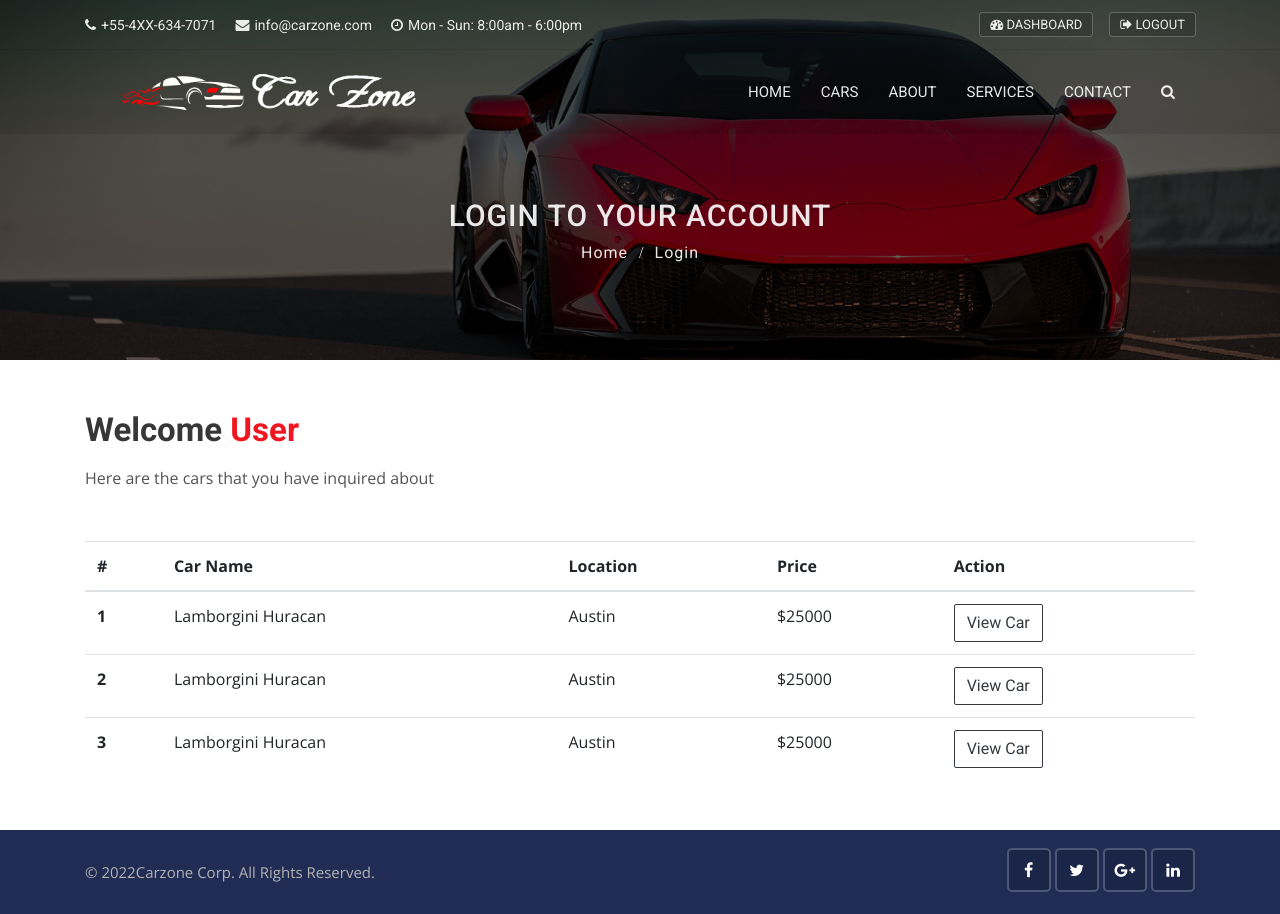
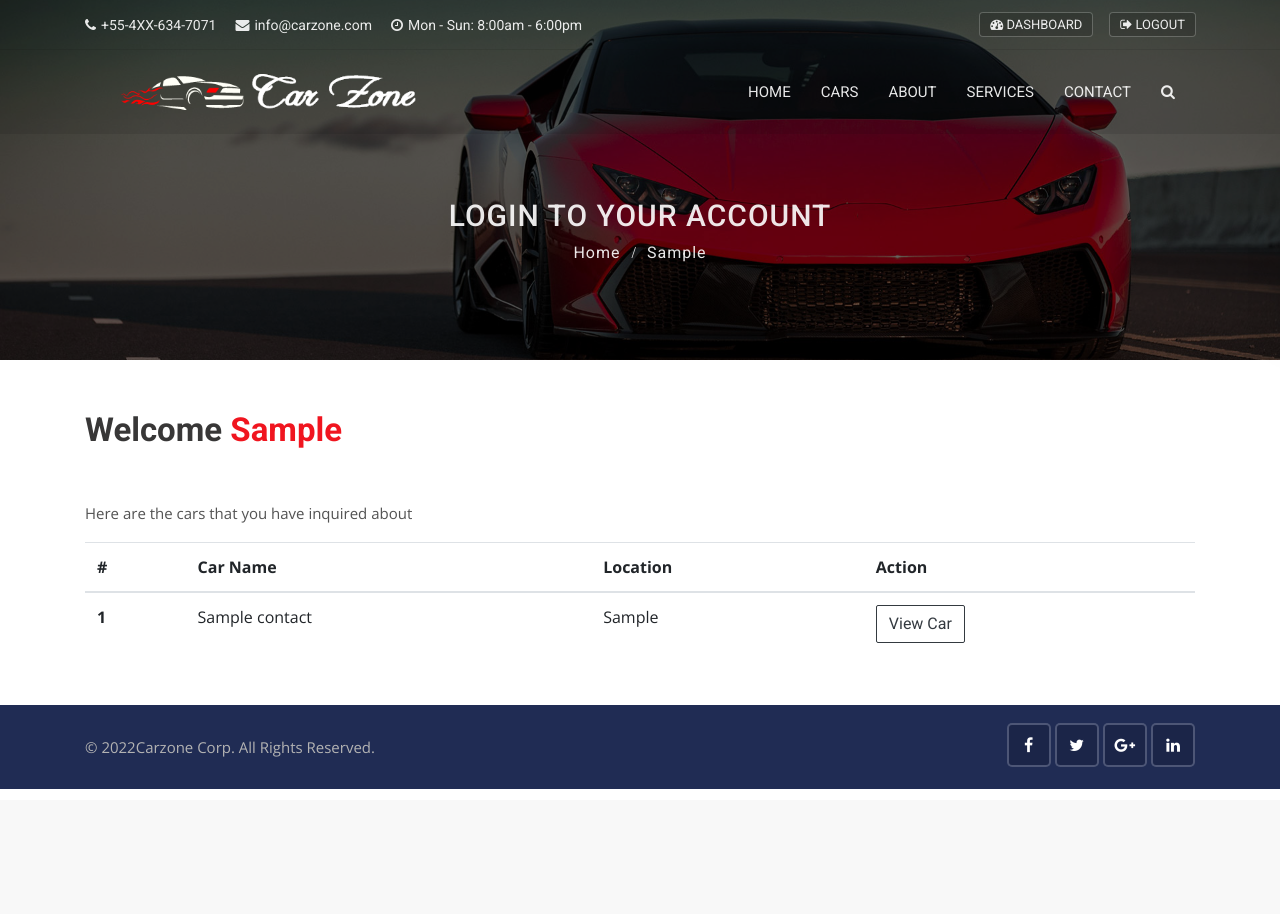
Before and after one commit to SaiSatwikMadddula/carzone-gitproject, a Django app: page /accounts/dashboard in a window 1280 px wide. After the commit the page ends 800 px from the top, so only its background shows below. Run offline with Django 3.2, Linux system fonts and the light colour scheme; the first user in the database is signed in; tables that the repository leaves empty hold one stand-in row (Sample ...); some libraries are stand-ins or nearby versions.

Commit message:
Added dynamic dashboard

```diff
--- a/accounts/views.py
+++ b/accounts/views.py
@@ -1,7 +1,8 @@
 from django.shortcuts import render, redirect
 from django.contrib import messages, auth
 from django.contrib.auth.models import User
-
+from contacts.models import Contact
+from django.contrib.auth.decorators import login_required
 # Create your views here.
 def login(request):
     if request.method == "POST":
@@ -48,12 +49,17 @@ def register(request):
         return render(request,'accounts/register.html')
 
 
+@login_required(login_url= 'login')
+def dashboard(request):
+    user_inquiry = Contact.objects.order_by('-create_date').filter(user_id=request.user.id)
+    data = {
+        'inquiries': user_inquiry,
+    }
+    return render(request,'accounts/dashboard.html', data)
+
+
 def logout(request):
     if request.method == "POST":
         auth.logout(request)
         return redirect('home')
     return redirect('home')
-
-
-def dashboard(request):
-    return render(request,'accounts/dashboard.html')
--- a/templates/accounts/dashboard.html
+++ b/templates/accounts/dashboard.html
@@ -13,7 +13,7 @@
             <h1>Login To Your Account</h1>
             <ul class="breadcrumbs">
                 <li><a href="{% url 'home' %}">Home</a></li>
-                <li class="active">Login</li>
+                <li class="active">{{user.first_name}}</li>
             </ul>
         </div>
     </div>
@@ -26,43 +26,33 @@
 <div class="container mt-50 mb-50">
   {% include 'includes/messages.html' %}
 	<div class="main-title" style="text-align:left !important;">
-            <h1>Welcome <span>User</span></h1>
+            <h1>Welcome <span> {{user.first_name}} </span></h1>
+        </div>
+        {% if inquiries %}
           <p>Here are the cars that you have inquired about</p>
-        </div>
             <table class="table table-hover">
           	  <thead>
           		<tr>
           		  <th scope="col">#</th>
           		  <th scope="col">Car Name</th>
           		  <th scope="col">Location</th>
-		  <th scope="col">Price</th>
           		  <th scope="col">Action</th>
           		</tr>
           	  </thead>
           	  <tbody>
+              {% for inquiry in inquiries %}
             		<tr>
             		  <th scope="row">1</th>
-		  <td>Lamborgini Huracan</td>
-		  <td>Austin</td>
-		  <td>$25000</td>
-		  <td><a href="#" class="btn btn-outline-dark">View Car</a></td>
+            		  <td>{{inquiry.car_title}}</td>
+            		  <td>{{inquiry.city}}</td>
+            		  <td><a href="{% url 'car_detail' inquiry.car_id %}" class="btn btn-outline-dark">View Car</a></td>
             		</tr>
-		<tr>
-		  <th scope="row">2</th>
-		  <td>Lamborgini Huracan</td>
-		  <td>Austin</td>
-		  <td>$25000</td>
-		  <td><a href="#" class="btn btn-outline-dark">View Car</a></td>
-		</tr>
-		<tr>
-		  <th scope="row">3</th>
-		  <td>Lamborgini Huracan</td>
-		  <td>Austin</td>
-		  <td>$25000</td>
-		  <td><a href="#" class="btn btn-outline-dark">View Car</a></td>
-		</tr>
+              {% endfor %}
           	  </tbody>
           	</table>
+        {% else %}
+          <center><h4>You have no inquiries</h4></center>
+        {% endif %}
 </div>
 
 <!--   Dashboard End   -->
```
Lines whose indentation alone changed are shown as unchanged.
